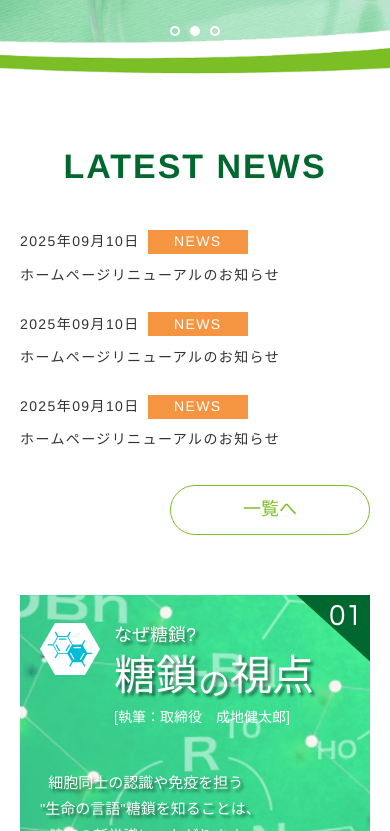
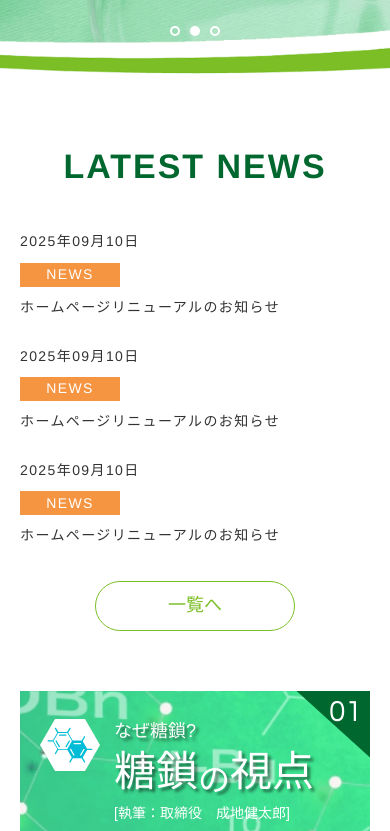
Before and after one commit to shunki-235/gate-ikagaku-souyaku, a website: page index.html in a window 390 px wide. Shown: the part 655-1486 px from the top of the page. Drawn offline with Linux system fonts and the light colour scheme.

Commit message:
style: ニュースセクションのレスポンシブ対応を改善
- タグとリンクをまとめて折り返すようnews__tag-linkでラップ
- タブレット時点（1023px以下）からcolumnレイアウトに変更
- 一覧へボタンをタブレット時点から中央寄せに変更

```diff
--- a/assets/css/style.css
+++ b/assets/css/style.css
@@ -616,6 +616,13 @@
     white-space: nowrap;
 }
 
+.news__tag-link {
+    display: inline-flex;
+    align-items: center;
+    gap: 16px;
+    flex-wrap: wrap;
+}
+
 .news__tag {
     display: inline-flex;
     align-items: center;
@@ -627,6 +634,7 @@
     font-size: 14px;
     font-family: "Helvetica", "Arial", sans-serif;
     letter-spacing: 0.1em;
+    flex-shrink: 0;
 }
 
 .news__link {
@@ -1483,6 +1491,20 @@
         height: 36px;
     }
 
+    .news__inner {
+        flex-direction: column;
+        gap: 20px;
+    }
+
+    .news__content {
+        flex-direction: column;
+        gap: 20px;
+    }
+
+    .news__more {
+        align-self: center;
+    }
+
     .services__inner {
         grid-template-columns: repeat(2, 1fr);
     }
@@ -1672,21 +1694,11 @@
         height: 28px;
     }
 
-    .news__inner {
-        flex-direction: column;
-        gap: 20px;
-    }
-
-    .news__content {
-        flex-direction: column;
-        gap: 20px;
-    }
-
-    .news__more {
-        align-self: flex-end;
-    }
-
     .news__item {
+        gap: 8px;
+    }
+
+    .news__tag-link {
         gap: 8px;
     }
 
--- a/index.html
+++ b/index.html
@@ -147,18 +147,24 @@
             <ul class="news__list">
               <li class="news__item">
                 <time class="news__date" datetime="2025-09-10">2025年09月10日</time>
+                <span class="news__tag-link">
                   <span class="news__tag">NEWS</span>
                   <a href="#" class="news__link">ホームページリニューアルのお知らせ</a>
+                </span>
               </li>
               <li class="news__item">
                 <time class="news__date" datetime="2025-09-10">2025年09月10日</time>
+                <span class="news__tag-link">
                   <span class="news__tag">NEWS</span>
                   <a href="#" class="news__link">ホームページリニューアルのお知らせ</a>
+                </span>
               </li>
               <li class="news__item">
                 <time class="news__date" datetime="2025-09-10">2025年09月10日</time>
+                <span class="news__tag-link">
                   <span class="news__tag">NEWS</span>
                   <a href="#" class="news__link">ホームページリニューアルのお知らせ</a>
+                </span>
               </li>
             </ul>
             <a href="#" class="news__more">一覧へ</a>
```
Lines whose indentation alone changed are shown as unchanged.
